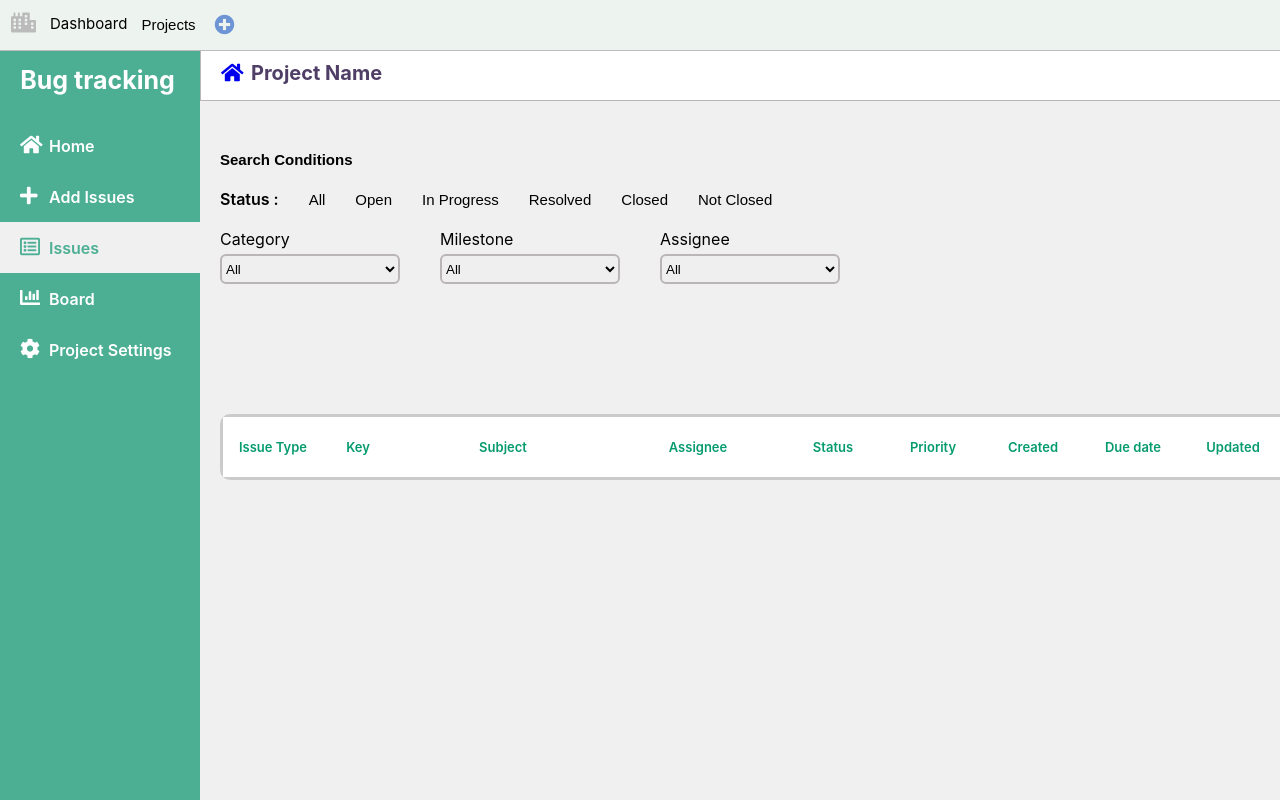
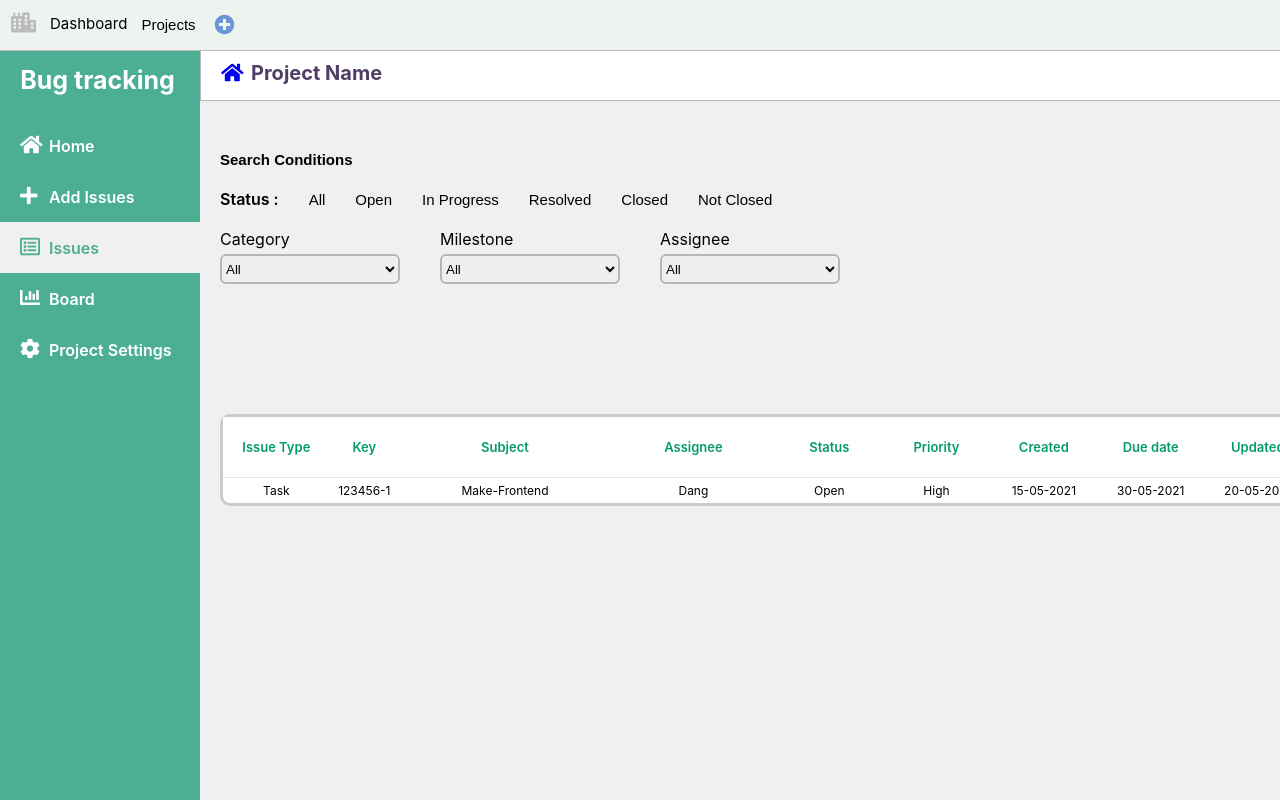
Before and after one commit to NightFury712/Demo-Project-2, a React (Create React App) app: page /project/issues in a window 1280 px wide. Shown: the top 800 px of the page. Built offline with nearby package versions, Linux system fonts and the light colour scheme.

Commit message:
Cuong update 6 - view issue

```diff
--- a/src/Views/Issues.js
+++ b/src/Views/Issues.js
@@ -144,7 +144,42 @@ const Issues = ({issue}) => {
                                 </span>
                             </th>
                         </tr>
+
                     </thead>
+                    <tbody class="tbody">
+                        <tr>
+                            <td class="row-issueType">
+                                <span >Task</span>
+                            </td>
+                            <td class="row-issueKey">
+                                <span >123456-1</span>
+                            </td>
+                            <td class="row-issueSubject">
+                                <span >Make-Frontend</span>
+                            </td>
+                            <td class="row-issueAssignee">
+                                <span>Dang</span>
+                            </td>
+                            <td class="row-issueStatus">
+                                <span>Open</span>
+                            </td>
+                            <td class="row-issuePriority">
+                                <span>High</span>
+                            </td>
+                            <td class="row-issueCreated">
+                                <span>15-05-2021</span>
+                            </td>
+                            <td class="row-issueDueDate">
+                                <span>30-05-2021</span>
+                            </td>
+                            <td class="row-issueUpdate">
+                                <span>20-05-2021</span>
+                            </td>
+                            <td class="row-issueRegister">
+                                <span>Cuong</span>
+                            </td>
+                        </tr>
+                    </tbody>
                 </table>
             </div>
         </div>
--- a/src/components/Issue.js
+++ b/src/components/Issue.js
@@ -6,34 +6,34 @@ const Issue = ({issue}) => {
     <React.Fragment>
       <tr>
         <td>
-          <span>{issue.type}</span>
+          <span class="row-issueType">{issue.type}</span>
         </td>
         <td>
-          <span>123456-1</span>
+          <span class="row-issueKey">123456-1</span>
         </td>
         <td>
-          <span>{issue.subject}</span>
+          <span class="row-issueSubject">{issue.subject}</span>
         </td>
         <td>
-          <span>{issue.assignee}</span>
+          <span class="row-issueAssignee">{issue.assignee}</span>
         </td>
         <td>
-          <span>Open</span>
+          <span class="row-issueStatus">Open</span>
         </td>
         <td>
-          <span>{issue.priority}</span>
+          <span class="row-issuePriority">{issue.priority}</span>
         </td>
         <td>
-          <span>{issue.created}</span>
+          <span class="row-issueCreated">{issue.created}</span>
         </td>
         <td>
-          <span>{issue.dueDate}</span>
+          <span class="row-issueDueDate">{issue.dueDate}</span>
         </td>
         <td>
-          <span>15:30</span>
+          <span class="row-issueUpdate">15:30</span>
         </td>
         <td>
-          <span>Dang</span>
+          <span class="row-issueRegister">Dang</span>
         </td>
       </tr>
     </React.Fragment>
--- a/src/css/Issues.css
+++ b/src/css/Issues.css
@@ -72,6 +72,8 @@ th, td {
   margin-left: 20px;
   border: solid rgb(204, 203, 203);
   border-radius: 10px;
+  background-color: white;
+
 }
 
 
@@ -85,21 +87,56 @@ th, td {
 }
 
 #issueType, #issueStatus, #issuePriority, #issueCreated, #issueDuedate, #issueUpdate {
-  width: 90px;
+  width: 100px;
+  text-align: center;
 }
 
 #issueKey {
   width: 60px;
+  text-align: center;
 }
 
 #issueSubject {
   width: 210px;
+  text-align: center;
 }
 
 #issueAssignee {
   width: 160px;
+  text-align: center;
 }
 
 #issueRegister {
   width: 160px;
+  text-align: center;
 }
+
+.row-issueType, .row-issueStatus, .row-issuePriority, .row-issueCreated, .row-issueDueDate, .row-issueUpdate {
+  width: 100px;
+  text-align: center;
+  font-size: 12px;
+}
+
+.row-issueKey {
+  width: 60px;
+  text-align: center;
+  font-size: 12px;
+}
+
+.row-issueSubject {
+  width: 210px;
+  text-align: center;
+  font-size: 12px;
+}
+
+.row-issueAssignee {
+  width: 160px;
+  text-align: center;
+  font-size: 12px;
+}
+
+.row-issueRegister {
+  width: 160px;
+  text-align: center;
+  font-size: 12px;
+}
```
